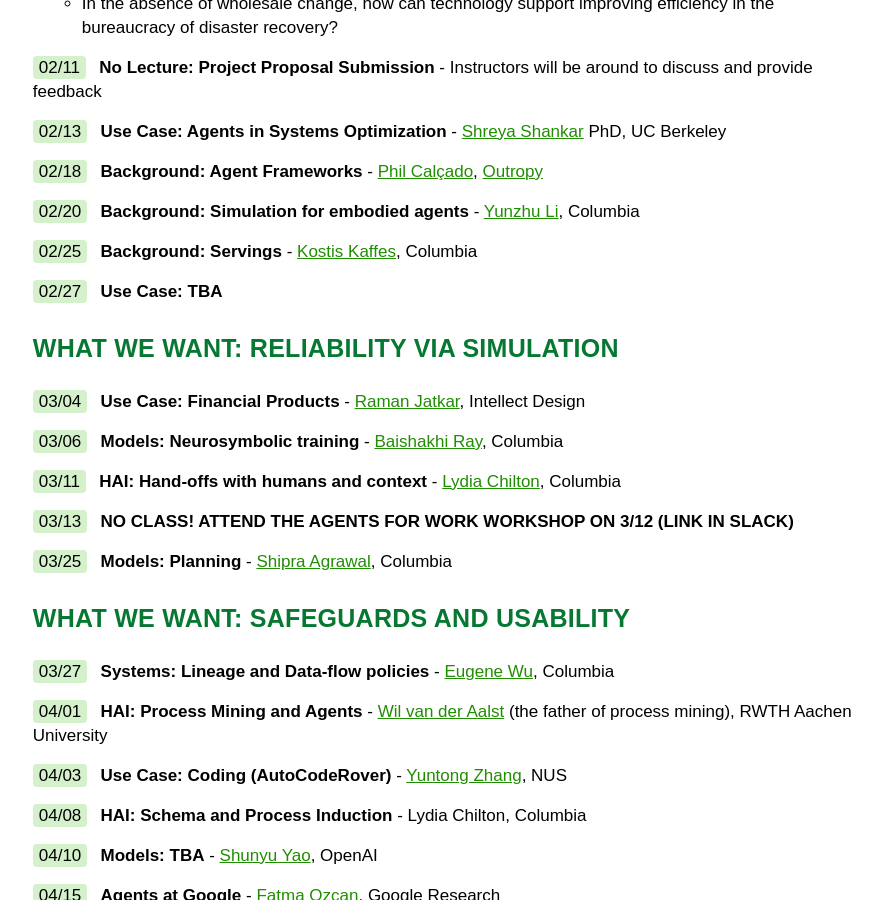
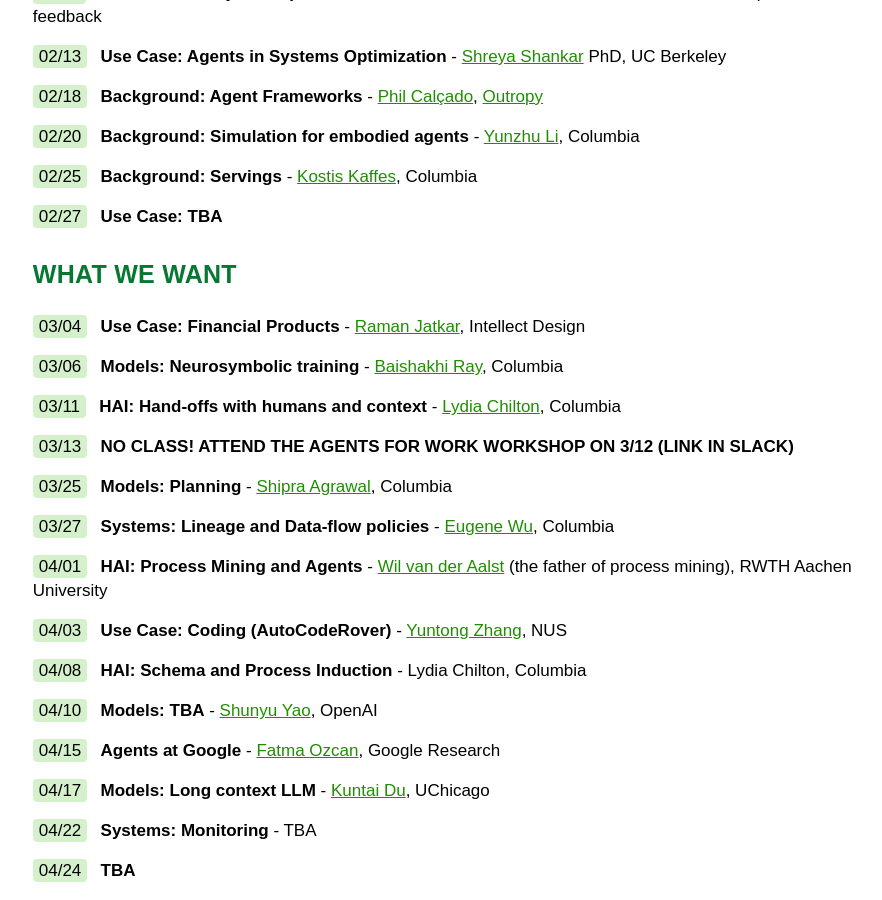
Before and after one commit to w6113/w6113.github.io, a Jekyll site: the page built from index.md, in a window 1280 px wide and 900 px high, scrolled down 2534 px. Shown: the whole window, without its empty margins (290-1172 px from the left). Built offline with Jekyll 4.4.1, drawn with Linux system fonts in a browser that asks for light colours; some of the changed text lies outside the part shown.

Commit message:
lazy commit msg

```diff
--- a/index.md
+++ b/index.md
@@ -46,9 +46,11 @@
 # Tentative Schedule
 
 
-### What We Want
 
 <span class="date">1/21</span>	<span class="topic">Introduction & a quick history of agents</span>	- Eugene & Kostis
+
+
+## WHERE WE ARE
 
 <span class="date">1/23</span>	<span class="topic"><a href="https://drive.google.com/file/d/1308CxPBdqhrurz4zeGN5Uw_Xp6BzQaJ1/view?usp=sharing">Tutorial: Agents Overview</a></span> - [Xiao Yu](https://jasonyux.com/), Columbia {% include toggle.html content="I am a second year Ph.D. student in Computer Science at Columbia University advised by Zhou Yu. Before joining the Ph.D. program, I was an undergrad also at Columbia University, majoring in Computer Science and minoring in Applied Physics. Currently I am interested in: 1) Reinforcement Learning + (V)LM Training, and 2) Planning Algorithms + (V)LM Agents. My recent works include developing search algorithms to improve (V)LM's performance on dialogue tasks such as persuasion and agentic tasks such as using a web browser or a virtual machine; and methods to train (V)LMs without extensive human labeling efforts." %}
 
@@ -70,7 +72,6 @@
     * What key limitations or errors should you watch for when using these approaches?
 
 
-### WHERE WE ARE
 
 <span class="date">01/30</span> <span class="topic">Background: SWEBench</span> - [John Yang](https://john-b-yang.github.io/), Stanford {% include toggle.html content="John Yang is a PhD student at Stanford University advised by Prof. Diyi Yang and Ludwig Schmidt. He formerly conducted research at Princeton University advised Prof. Karthik Narasimhan. John works on evaluations, data, and systems around Language Model (LM) agents for software engineering" %}
 
@@ -110,7 +111,7 @@
 
 <span class="date">02/27</span> <span class="topic">Use Case: TBA</span>
 
-### WHAT WE WANT: RELIABILITY VIA SIMULATION
+### WHAT WE WANT
 
 <span class="date">03/04</span> <span class="topic">Use Case: Financial Products</span>  - [Raman Jatkar](https://www.linkedin.com/in/raman-jatkar-7942079), Intellect Design
 
@@ -121,8 +122,6 @@
 <span class="date">03/13</span> <span class="workshop topic">No Class!  Attend the Agents for Work workshop on 3/12 (link in slack)</span>
 
 <span class="date">03/25</span> <span class="topic">Models: Planning</span> - [Shipra Agrawal](https://www.columbia.edu/~sa3305/), Columbia
-
-### WHAT WE WANT: SAFEGUARDS AND USABILITY
 
 <span class="date">03/27</span> <span class="topic">Systems: Lineage and Data-flow policies</span> - [Eugene Wu](https://www.eugenewu.net), Columbia
 
```
